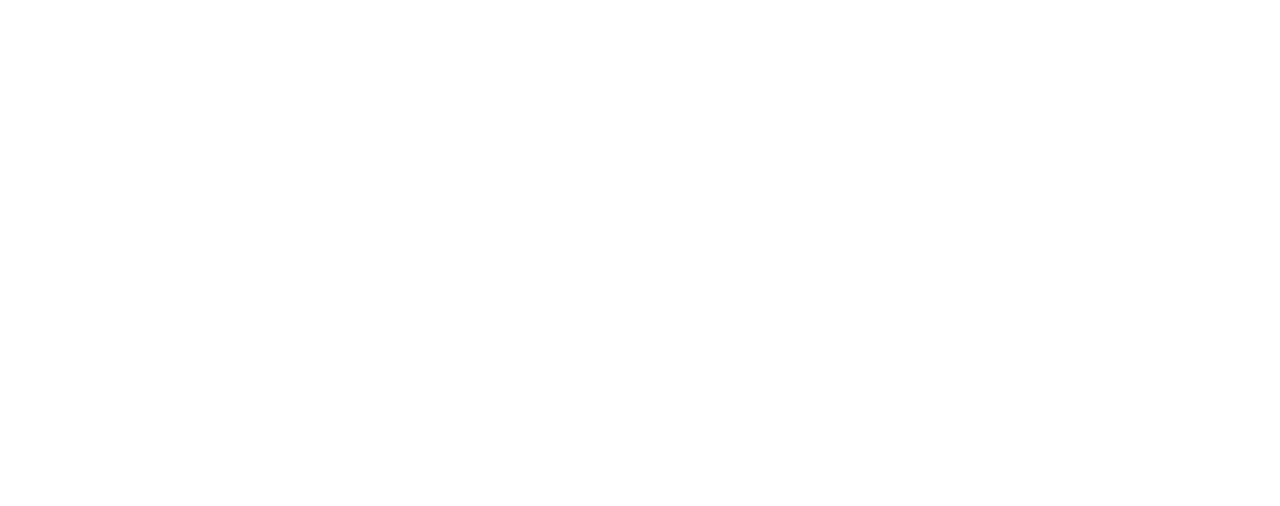
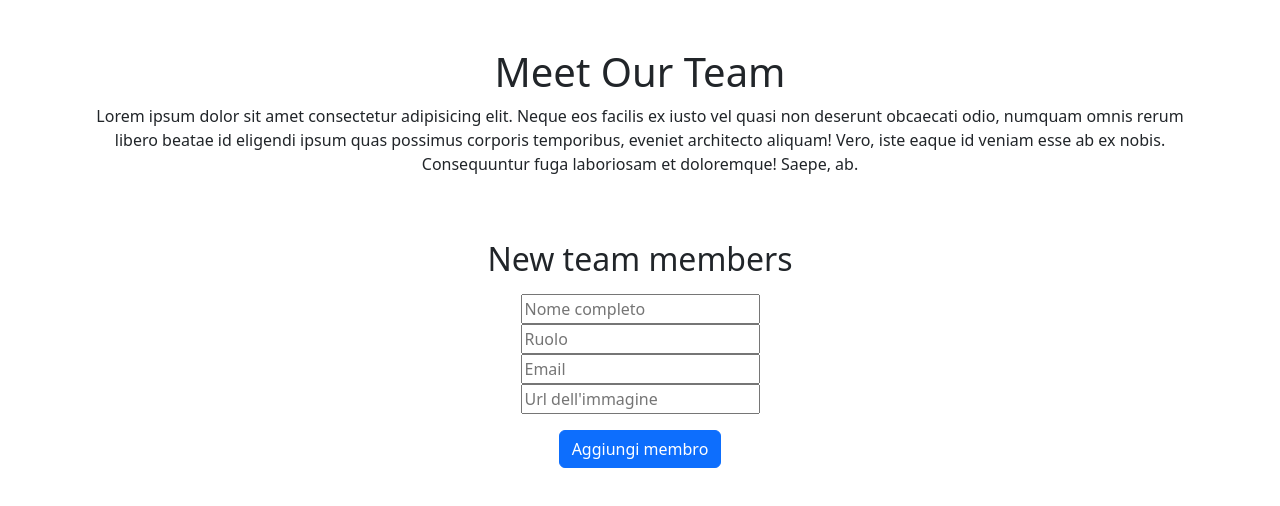
Before and after one commit to valegab17/js-our-team, a plain HTML site: page index.html in a window 1280 px wide. Drawn offline with nearby package versions, Linux system fonts and the light colour scheme.

Commit message:
feat: aggiugo base struttura

```diff
--- a/index.html
+++ b/index.html
@@ -1,11 +1,44 @@
 <!DOCTYPE html>
 <html lang="en">
+
 <head>
     <meta charset="UTF-8">
     <meta name="viewport" content="width=device-width, initial-scale=1.0">
+    <!-- Bootstrap -->
+    <link href="https://cdn.jsdelivr.net/npm/bootstrap@5.3.8/dist/css/bootstrap.min.css" rel="stylesheet"
+        integrity="sha384-sRIl4kxILFvY47J16cr9ZwB07vP4J8+LH7qKQnuqkuIAvNWLzeN8tE5YBujZqJLB" crossorigin="anonymous">
     <title>OurTeam</title>
 </head>
+
 <body>
+    <div class="container text-center mt-5">
+        <h1>Meet Our Team</h1>
+        <p>Lorem ipsum dolor sit amet consectetur adipisicing elit. Neque eos facilis ex iusto vel quasi non deserunt
+            obcaecati odio, numquam omnis rerum libero beatae id eligendi ipsum quas possimus corporis temporibus,
+            eveniet architecto aliquam! Vero, iste eaque id veniam esse ab ex nobis. Consequuntur fuga laboriosam et
+            doloremque! Saepe, ab.</p>
+        <section class="team-container row g-4"></section>
+        <section class="form-container mt-5 pt-4">
+            <h2 class="mb-3">New team members</h2>
+            <form id="member-form">
+                <div>
+                    <input type="text" id="name" placeholder="Nome completo" required>
+                </div>
+                <div>
+                    <input type="text" id="role" placeholder="Ruolo" required>
+                </div>
+                <div>
+                    <input type="text" id="email" placeholder="Email" required>
+                </div>
+                <div>
+                    <input type="text" id="image" placeholder="Url dell'immagine" required>
+                </div>
+                <button type="submit" class="btn btn-primary mt-3">Aggiungi membro</button>
+            </form>
 
+        </section>
+    </div>
+    <script src="./js/script.js"></script>
 </body>
+
 </html>
```
